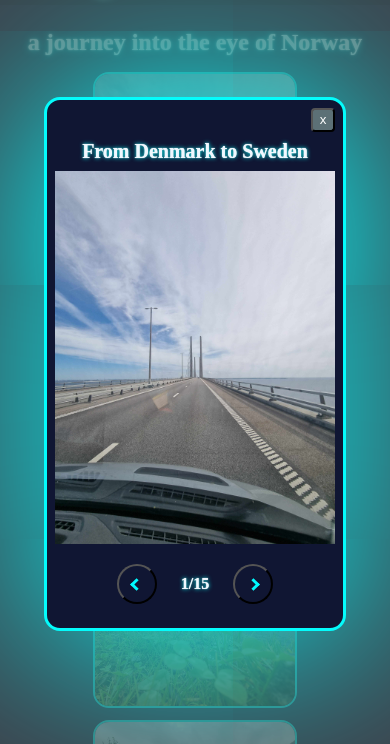
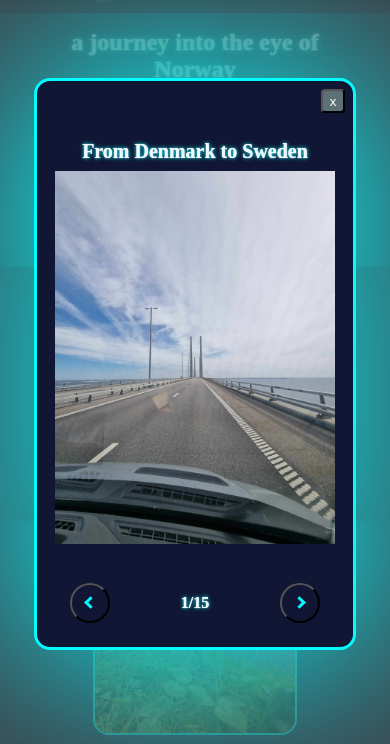
Before and after one commit to Doertie/fotogram, a plain HTML site: page index.html in a window 390 px wide. Both pictures are taken after a click on the picture 195 px from the left and 232 px from the top of the page. Shown: the part 58-802 px from the top of the page. Drawn offline with Linux system fonts and the light colour scheme; a web font is replaced by a local one.

Commit message:
style fine-tuning

```diff
--- a/script.js
+++ b/script.js
@@ -25,7 +25,7 @@ const headerDialogList = [
   "In Norway's sights",
   "Borgund Stavkirke",
   "Mirror of life",
-  "Contrast between earth and sky",
+  "Contrast between <br> earth and sky",
   "Anarchy",
   "The way to the glacier",
   "Near sognefjellet",
@@ -56,8 +56,7 @@ function openDialog(pos) {
   imgDialog.innerHTML = `<img src="./img/${imgGalleryList[pos]}">`;
   headerDialog.innerHTML = `${headerDialogList[pos]}`;
   imgIndex = pos;
-  index = imgIndex + 1;
-  nummberOfImg.innerHTML = `<h3>${index}/${imgGalleryList.length}</h3>`;
+  nummberOfImg.innerHTML = `<h3>${imgIndex + 1}/${imgGalleryList.length}</h3>`;
   releaseTabIndex();
 }
 
--- a/style.css
+++ b/style.css
@@ -58,6 +58,7 @@ h1 {
 }
 
 h2 {
+  text-align: center;
   color: aliceblue;
   font-size: 56px;
   margin: 16px 0;
@@ -67,6 +68,7 @@ h2 {
 }
 
 h3 {
+  text-align: center;
   color: aliceblue;
   font-size: 32px;
   margin: 0;
@@ -106,9 +108,11 @@ h3 {
 }
 
 #myDialog {
+  height: 850px;
   display: none;
   flex-direction: column;
   align-items: center;
+  justify-content: space-between;
   background: rgb(16, 22, 51);
   border-radius: 16px;
   border: 3px solid #04fcfc;
@@ -132,6 +136,7 @@ h3 {
   color: #ffffff;
   background-color: #5c7076;
   border-radius: 4px;
+  cursor: pointer;
 }
 
 #close_button:hover {
@@ -149,13 +154,15 @@ h3 {
 }
 
 #imgDialog img {
-  width: auto;
-  height: 600px;
+  width: 500px;
+  height: auto;
   padding: 8px 32px;
 }
 
 .dialog_footer {
+  width: 300px;
   display: flex;
+  justify-content: space-between;
   align-items: center;
   padding: 16px;
 }
@@ -169,6 +176,7 @@ h3 {
   justify-content: center;
   align-items: center;
   background-color: rgba(255, 255, 255, 0);
+  cursor: pointer;
 }
 
 #imgNext {
@@ -180,6 +188,7 @@ h3 {
   justify-content: center;
   align-items: center;
   background-color: rgba(255, 255, 255, 0);
+  cursor: pointer;
 }
 
 .arrow {
@@ -215,7 +224,7 @@ h3 {
   }
 
   h3 {
-    font-size: 24px;
+    font-size: 32px;
   }
 
   .header img {
@@ -223,6 +232,14 @@ h3 {
     height: 80px;
   }
 
+  #myDialog {
+    height: 840px;
+  }
+
+  #imgDialog img {
+    width: 450px;
+    height: auto;
+  }
 }
 
 @media (max-width: 760px) {
@@ -231,6 +248,7 @@ h3 {
   }
 
   h2 {
+    width: 300px;
     font-size: 24px;
     padding: 8px 0;
     margin: 0;
@@ -255,6 +273,8 @@ h3 {
   }
 
   #myDialog {
+    width: 300px;
+    height: 550px;
     padding: 8px;
   }
 
@@ -268,4 +288,8 @@ h3 {
     font-size: 20px;
     padding: 0;
   }
+
+  .dialog_footer {
+    width: 250px;
+  }
 }
```
